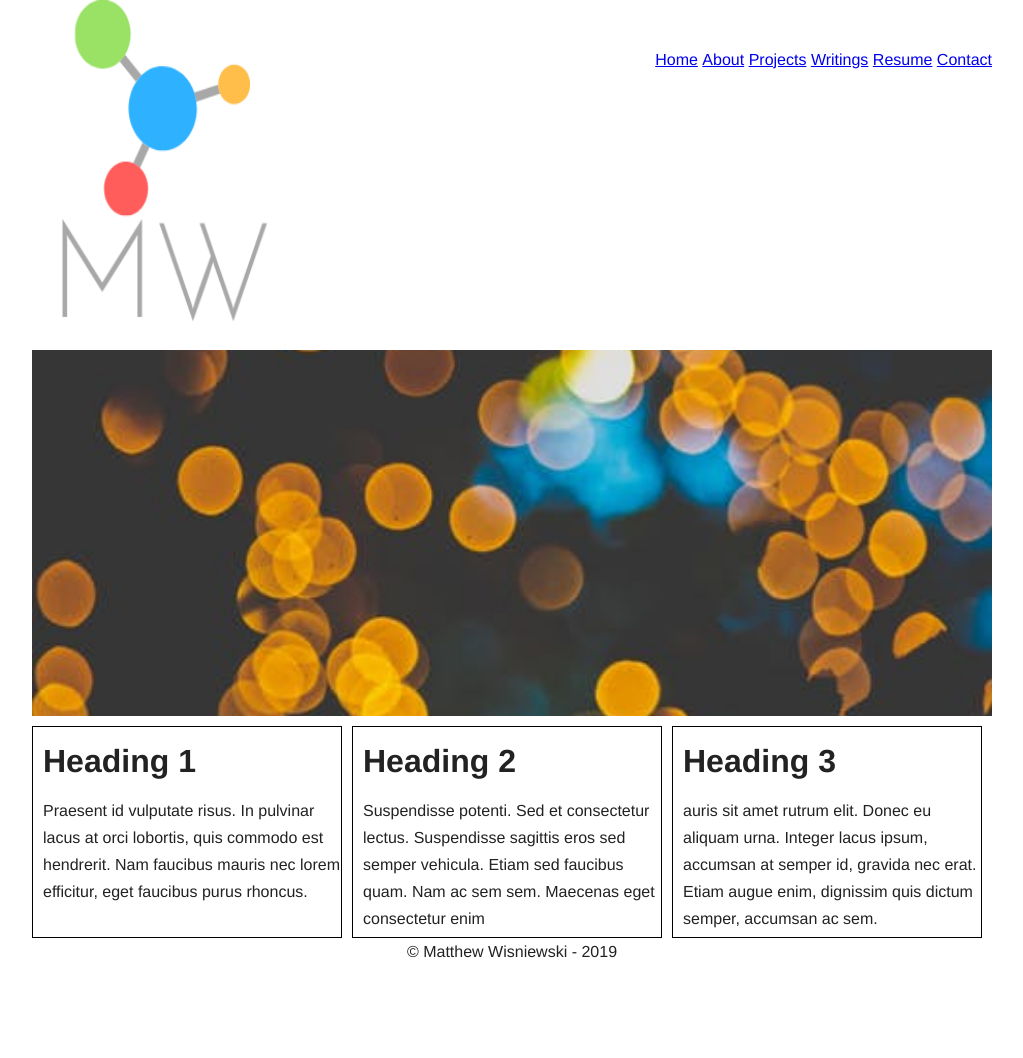
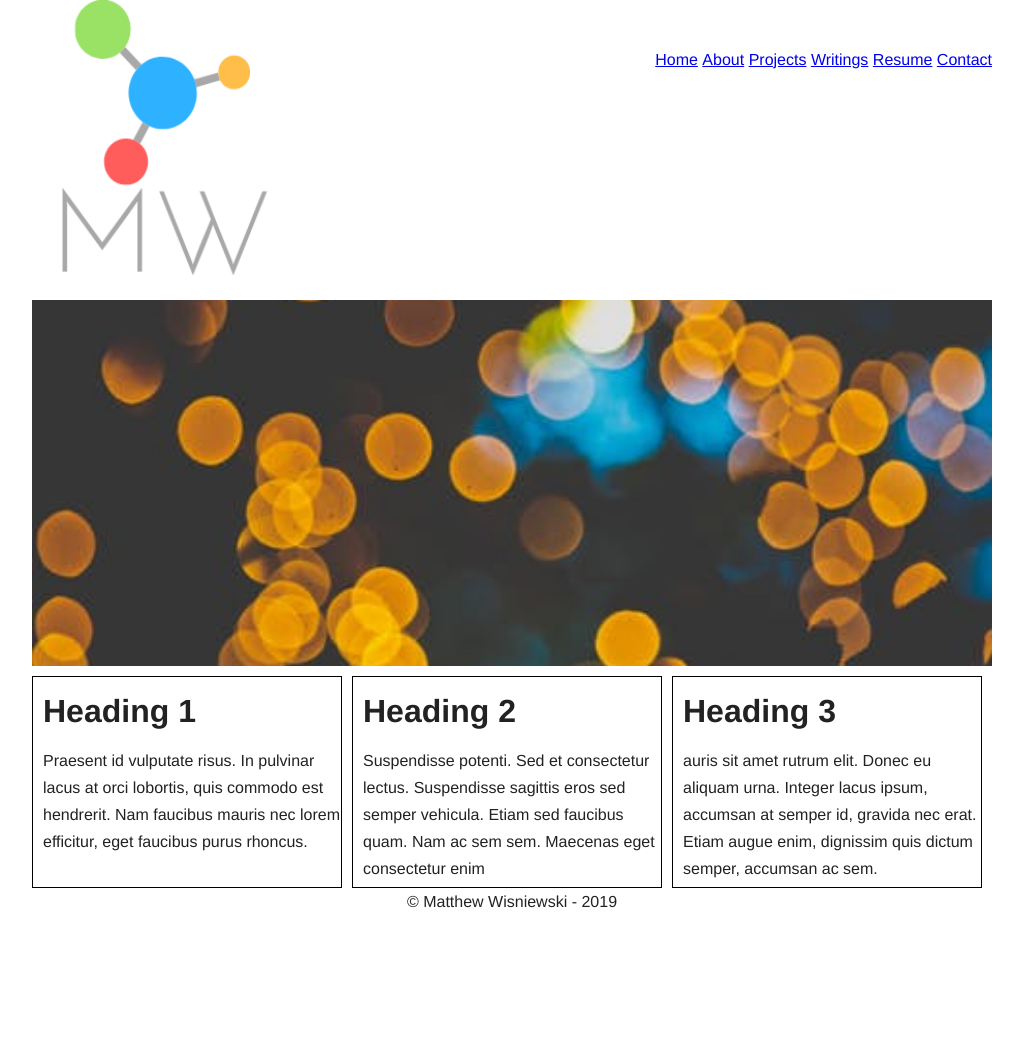
Before and after one commit to mdubz44/mdubz44.github.io, a plain HTML site: page index.html in a window 1280 px wide. Shown: the whole page, without its empty margins (128-1151 px from the left). After the commit the page ends 1008 px from the top, so only its background shows below. Drawn offline with nearby package versions, Linux system fonts and the light colour scheme.

Commit message:
TASK: Changed Image

```diff
--- a/index.html
+++ b/index.html
@@ -26,7 +26,7 @@
   <div id="wrapper">
     <div id="header">
       <div id="logo">
-        <a href="index.html"><img src="img/MWLogo.png" height="350" width="250"/></a>
+        <a href="index.html"><img src="img/MWLogo.png" height="300" width="250"/></a>
       </div>
       <div id="primaryLinks">
         <menu>
```
